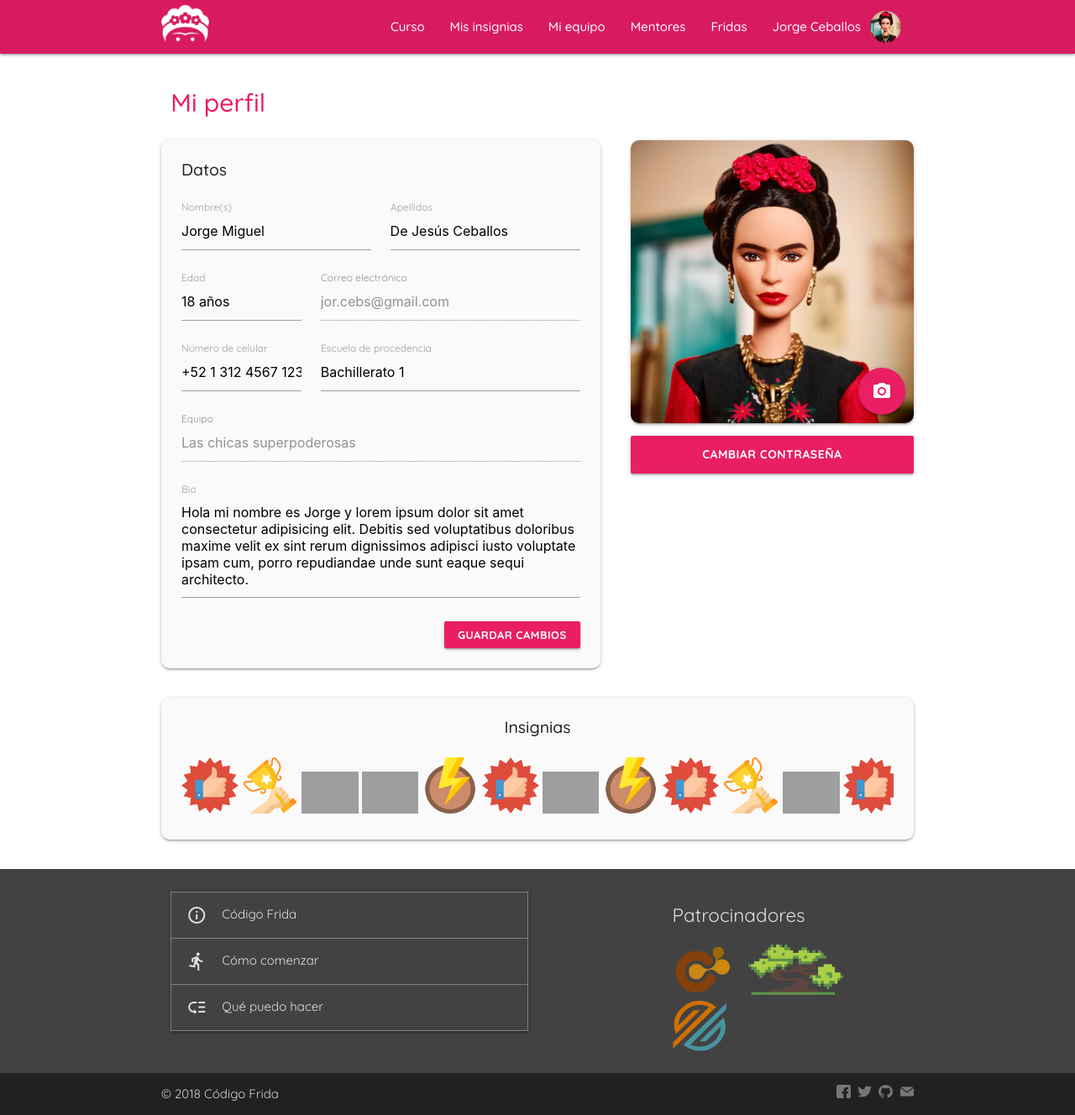
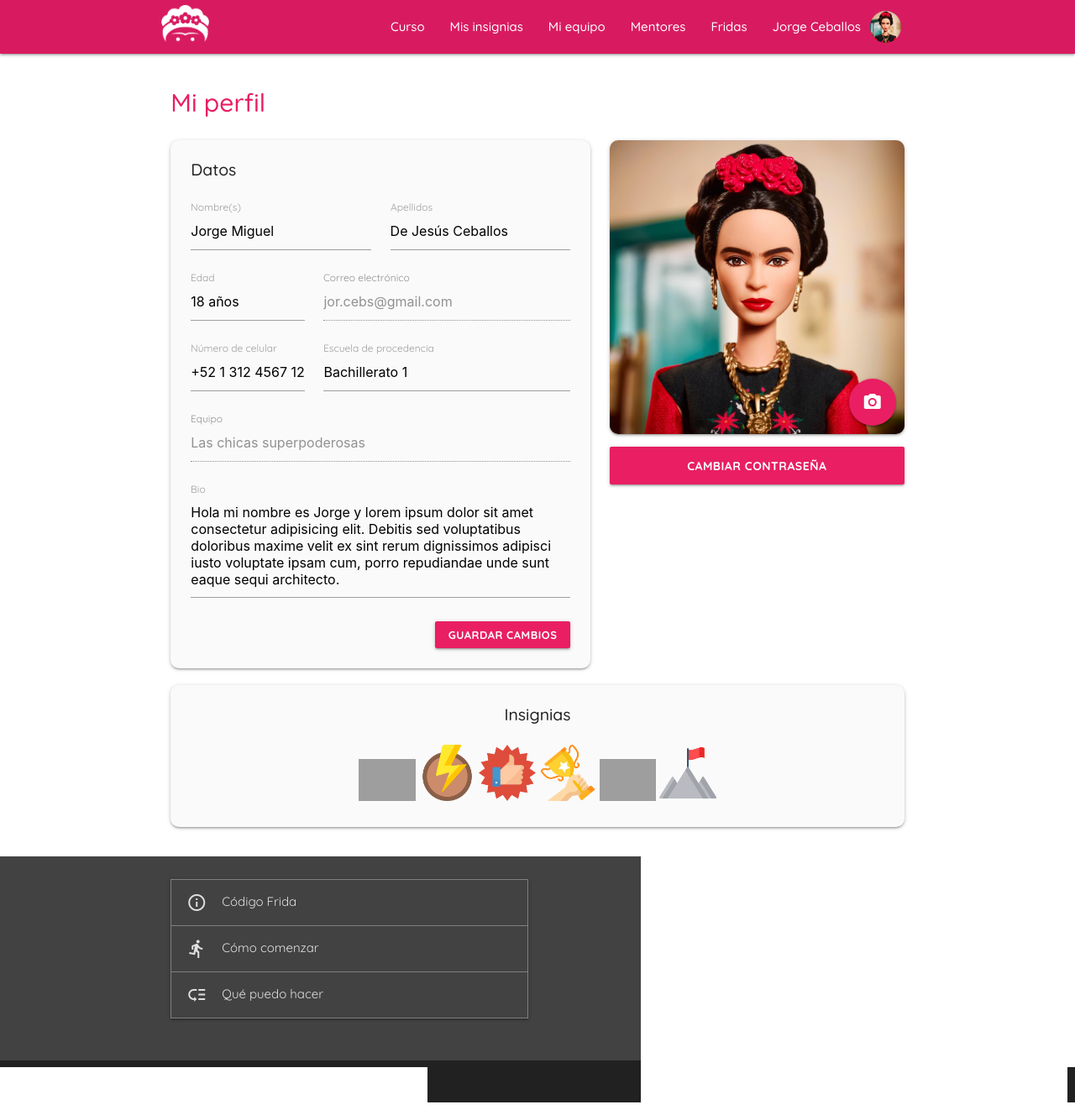
Before and after one commit to OzymandiasCD/Codigo-Frida, a PHP site: page /profile.html in a window 1280 px wide. Shown: the whole page at 84% size. Run offline with PHP 8.4, Linux system fonts and the light colour scheme; grey boxes are pictures that could not be loaded.

Commit message:
Profile improving

```diff
--- a/css/main.css
+++ b/css/main.css
@@ -455,10 +455,6 @@
         margin-bottom: 2em !important;
     }
 
-    .padding-left-resizable-profile {
-        padding-left: 2.4em !important;
-    }
-
     .avatar:last-of-type {
         margin-bottom: 1.5em !important;
     }
@@ -494,10 +490,6 @@
         margin-bottom: 0em !important;
     }
 
-    .padding-left-resizable-profile {
-        padding-left: 0 !important;
-    }
-
     #mentors .avatar:last-of-type,
     #fridas .avatar:last-of-type {
         margin-bottom: 1em !important;
--- /dev/null
+++ b/js/profile.js
@@ -0,0 +1,11 @@
+$(document).ready(function () {
+
+    // Materialize tooltip initialization
+    $('.small-badge').tooltip({
+        position: 'top',
+        enterDelay: 0,
+        exitDelay: 0,
+        margin: 0
+    });
+
+});
--- a/profile.html
+++ b/profile.html
@@ -16,6 +16,7 @@
     </script>
     <script src='includes/materialize/materialize.js'></script>
     <script src='js/main.js'></script>
+    <script src='js/profile.js'></script>
 </head>
 
 <body>
@@ -77,8 +78,8 @@
             </div>
         </div>
         <div class='row'>
-            <div class='col s12 m7 no-padding-sides'>
-                <div class='card-panel grey lighten-5 round-all-corners'>
+            <div class='col s12 l7'>
+                <div class='card-panel grey lighten-5 round-all-corners no-margin-bot'>
                     <h5 class='card-title'>Datos</h5>
                     <div class='row no-margin-bot'>
                         <div class='col s12 l6 input-field'>
@@ -127,7 +128,7 @@
                     </div>
                 </div>
             </div>
-            <div class='col s12 m5 padding-left-resizable-profile no-padding-right'>
+            <div class='col s12 l5'>
                 <div class='card round-all-corners'>
                     <div class='card-image'>
                         <img class='round-all-corners cursor-copy' src='img/user.jpg'>
@@ -139,30 +140,33 @@
             </div>
         </div>
 
-        <div class='row'>
-            <div class='card-panel grey lighten-5 center-align no-margin-top round-all-corners'>
-                <h5 class='card-title'>Insignias</h5>
-                <div class='profile-badge-card' id='badges'>
-                    <img class='small-badge' src='img/badge-good.png'>
-                    <img class='small-badge' src='img/badge-excelent.png'>
-                    <img class='small-badge' src='img/badge-submit.png'>
-                    <img class='small-badge' src='img/badge-submit.png'>
-                    <img class='small-badge' src='img/badge-early.png'>
-                    <img class='small-badge' src='img/badge-good.png'>
-                    <img class='small-badge' src='img/badge-submit.png'>
-                    <img class='small-badge' src='img/badge-early.png'>
-                    <img class='small-badge' src='img/badge-good.png'>
-                    <img class='small-badge' src='img/badge-excelent.png'>
-                    <img class='small-badge' src='img/badge-submit.png'>
-                    <img class='small-badge' src='img/badge-good.png'>
-                    <img class='small-badge' src='img/badge-submit.png'>
-                    <img class='small-badge' src='img/badge-early.png'>
-                    <img class='small-badge' src='img/badge-good.png'>
-                    <img class='small-badge' src='img/badge-excelent.png'>
-                    <img class='small-badge' src='img/badge-finish.png'>
+        <!-- If the user isn't a Frida, clear inner html of #badge-section -->
+        <div id='badge-section'>
+            <div class='row'>
+                <div class='col s12'>
+                    <div class='card-panel grey lighten-5 center-align no-margin-top round-all-corners'>
+                        <h5 class='card-title'>Insignias</h5>
+                        <div class='profile-badge-card' id='user-badges'>
+
+                            <!-- If the user is a Frida, her badges go here
+                                <img class='small-badge' src='BADGE-IMAGE-URL'>
+                            -->
+
+                            <img class='small-badge' data-tooltip='Entregaste la actividad 1 de la unidad 1 a tiempo' src='img/badge-submit.png'>
+                            <img class='small-badge' data-tooltip='Entregaste la actividad 1 de la unidad 1 antes de tiempo' src='img/badge-early.png'>
+                            <img class='small-badge' data-tooltip='Obtuviste un resultado bueno o superior en la acividad 1 de la unidad 1' src='img/badge-good.png'>
+                            <img class='small-badge' data-tooltip='Obtuviste un resultado excelente en la acividad 1 de la unidad 1' src='img/badge-excelent.png'>
+                            <img class='small-badge' data-tooltip='¡Terminaste la primera unidad!' src='img/badge-unit.png'>
+                            <img class='small-badge' data-tooltip='¡Terminaste el curso!' src='img/badge-finish.png'>
+
+                            <!-- <p class='no-margin-top'>Las insignias que consigas aparecerán aquí</p> -->
+
+                        </div>
+                    </div>
                 </div>
             </div>
         </div>
+
     </main>
 
     <footer class='page-footer grey darken-3'>
```
